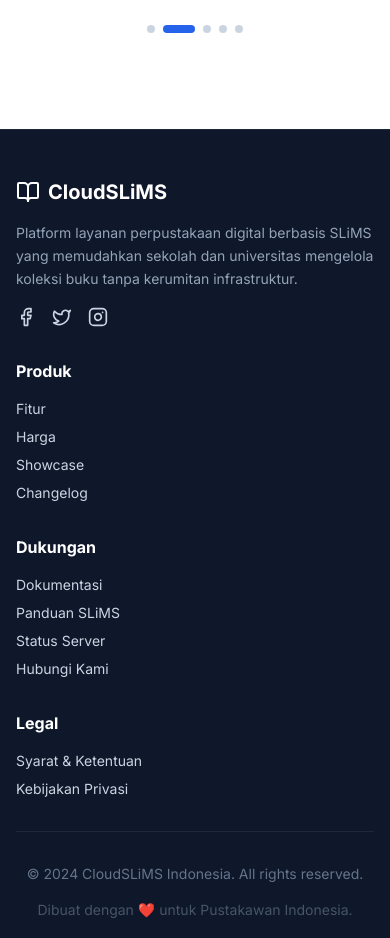
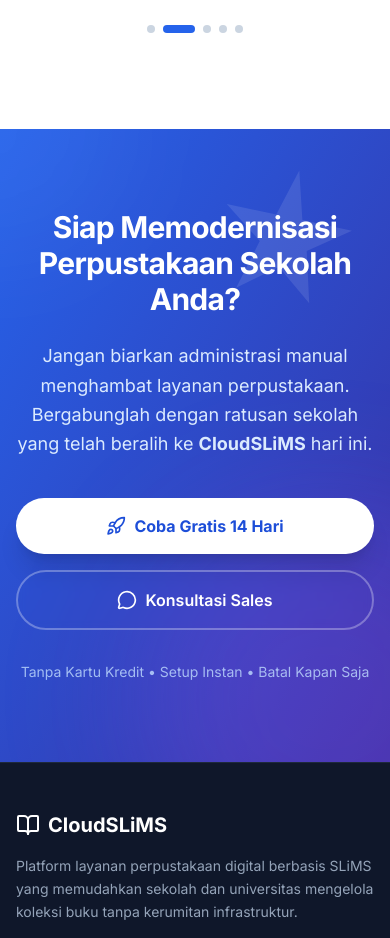
Before and after one commit to boled/Slims-MultiTenant, a React (Vite) app: page / in a window 390 px wide. Shown: the part 8620-9558 px from the top of the page. Built offline with nearby package versions, Linux system fonts and the light colour scheme; no server answers.

Commit message:
feat: Add CallToAction section to landing page
Introduces a new CallToAction section on the landing page to encourage user registration and contact. This section provides a clear prompt for potential users to modernize their library with CloudSLiMS.

```diff
--- a/App.tsx
+++ b/App.tsx
@@ -9,6 +9,7 @@ import Footer from './components/Footer';
 import ScrollToTop from './components/ScrollToTop';
 import RegistrationModal from './components/RegistrationModal';
 import ContactModal from './components/ContactModal';
+import CallToAction from './components/CallToAction';
 
 const App: React.FC = () => {
   const [isRegisterOpen, setIsRegisterOpen] = useState(false);
@@ -302,6 +303,13 @@ const App: React.FC = () => {
             </div>
           </div>
         </section>
+
+        {/* CTA Section */}
+        <CallToAction
+          onRegister={() => openRegistration('Starter')}
+          onContact={openContact}
+        />
+
       </main>
       <Footer onContact={openContact} />
       <ScrollToTop />
--- /dev/null
+++ b/components/CallToAction.tsx
@@ -0,0 +1,60 @@
+import React from 'react';
+import { ArrowRight, MessageCircle, Rocket } from 'lucide-react';
+
+interface CallToActionProps {
+  onRegister: () => void;
+  onContact: () => void;
+}
+
+const CallToAction: React.FC<CallToActionProps> = ({ onRegister, onContact }) => {
+  return (
+    <section className="relative py-20 bg-gradient-to-br from-primary-600 to-indigo-800 overflow-hidden">
+      {/* Decorative Background Elements */}
+      <div className="absolute top-0 left-0 w-full h-full overflow-hidden pointer-events-none">
+        <div className="absolute top-0 left-0 w-64 h-64 bg-white/5 rounded-full blur-3xl -translate-x-1/2 -translate-y-1/2"></div>
+        <div className="absolute bottom-0 right-0 w-96 h-96 bg-purple-500/20 rounded-full blur-3xl translate-x-1/3 translate-y-1/3"></div>
+
+        {/* Abstract Pattern */}
+        <svg className="absolute top-10 right-10 text-white/10 w-32 h-32 transform rotate-12" fill="currentColor" viewBox="0 0 24 24">
+           <path d="M12 0L14.5 9H24L16.5 14.5L19 24L12 18.5L5 24L7.5 14.5L0 9H9.5L12 0Z" />
+        </svg>
+      </div>
+
+      <div className="relative z-10 max-w-4xl mx-auto px-4 sm:px-6 lg:px-8 text-center">
+        <h2 className="text-3xl md:text-5xl font-bold text-white mb-6 tracking-tight">
+          Siap Memodernisasi <br className="hidden md:block" />
+          Perpustakaan Sekolah Anda?
+        </h2>
+
+        <p className="text-lg md:text-xl text-primary-100 mb-10 max-w-2xl mx-auto leading-relaxed">
+          Jangan biarkan administrasi manual menghambat layanan perpustakaan.
+          Bergabunglah dengan ratusan sekolah yang telah beralih ke <strong>CloudSLiMS</strong> hari ini.
+        </p>
+
+        <div className="flex flex-col sm:flex-row items-center justify-center gap-4">
+          <button
+            onClick={onRegister}
+            className="w-full sm:w-auto px-8 py-4 bg-white text-primary-700 font-bold rounded-full shadow-xl hover:bg-slate-50 hover:scale-105 hover:shadow-2xl transition-all duration-300 flex items-center justify-center gap-2 group"
+          >
+            <Rocket size={20} className="group-hover:-translate-y-1 group-hover:translate-x-1 transition-transform" />
+            <span>Coba Gratis 14 Hari</span>
+          </button>
+
+          <button
+            onClick={onContact}
+            className="w-full sm:w-auto px-8 py-4 bg-transparent border-2 border-white/30 text-white font-semibold rounded-full hover:bg-white/10 transition-all duration-300 flex items-center justify-center gap-2 backdrop-blur-sm"
+          >
+            <MessageCircle size={20} />
+            <span>Konsultasi Sales</span>
+          </button>
+        </div>
+
+        <p className="mt-8 text-sm text-primary-200/80">
+          Tanpa Kartu Kredit • Setup Instan • Batal Kapan Saja
+        </p>
+      </div>
+    </section>
+  );
+};
+
+export default CallToAction;
```
